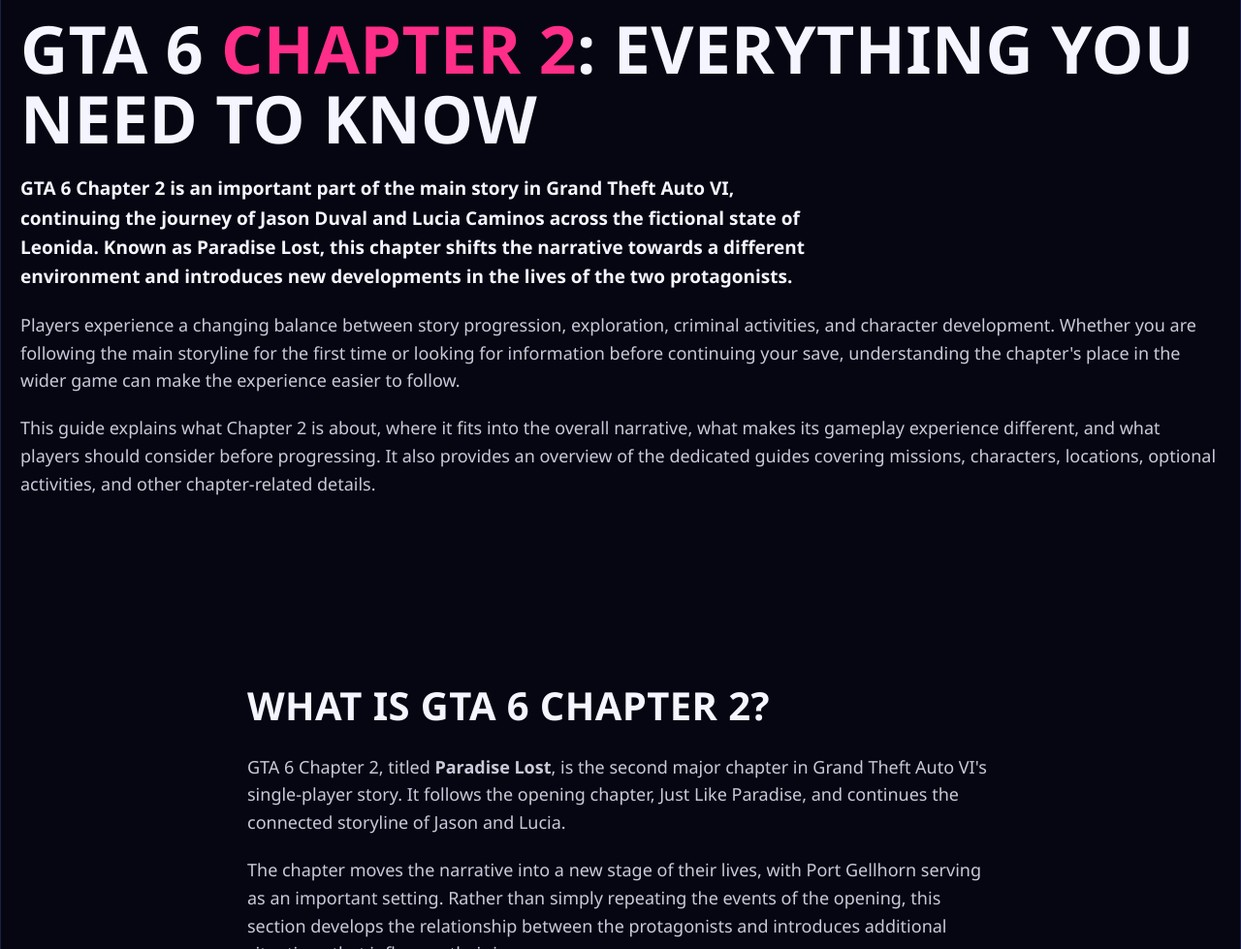
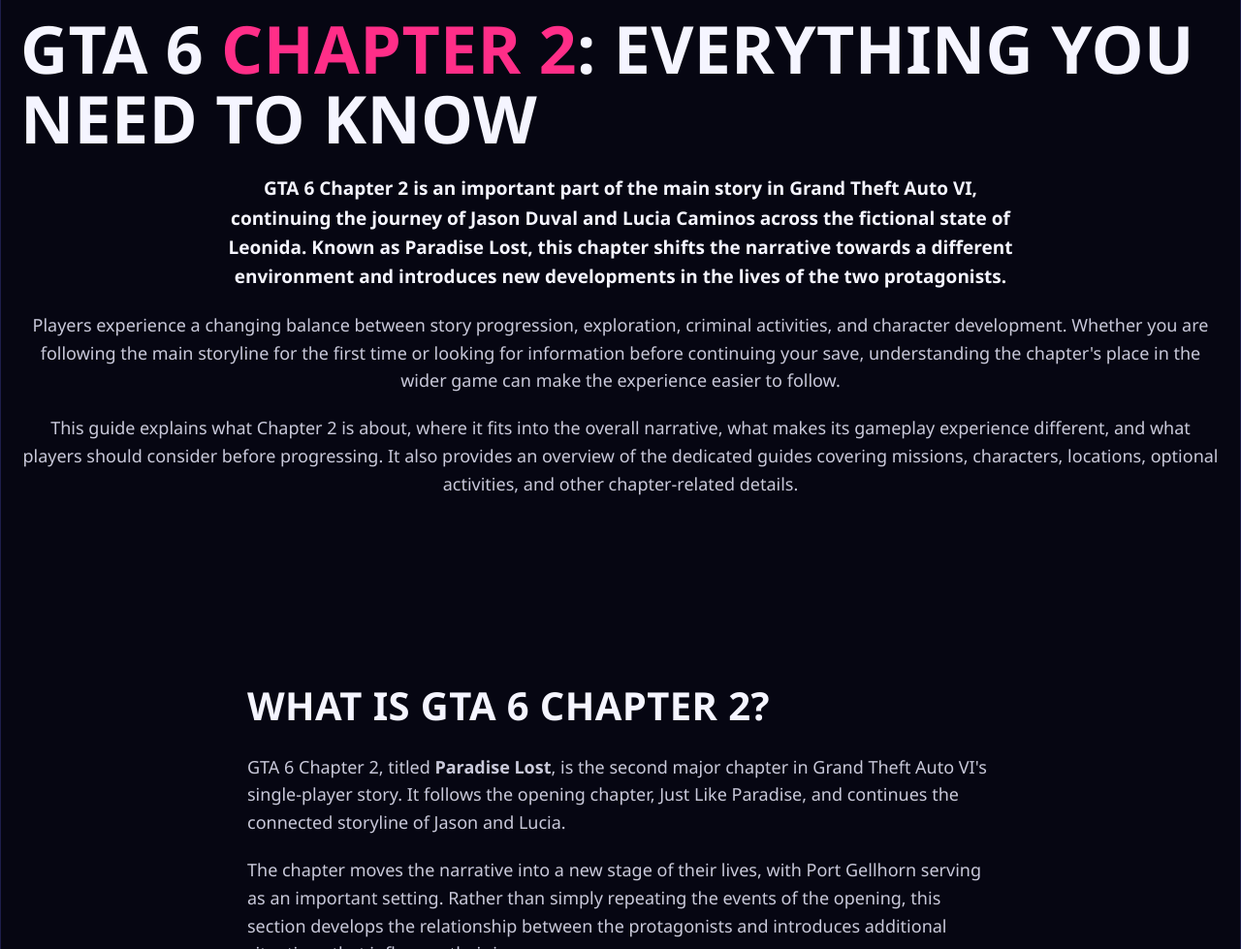
Before and after one commit to aneesalisyed55-a11y/gta6chapter2, a plain HTML site: page index.html in a window 1280 px wide. Shown: the part 911-1890 px from the top of the page at 97% size. Drawn offline with Linux system fonts and the light colour scheme.

Commit message:
Center-align hero intro text

```diff
--- a/index.html
+++ b/index.html
@@ -363,6 +363,10 @@ button,input{ font:inherit; }
 }
 .hero-body h1 .accent{ color:var(--magenta); }
 .hero-body .lede{ max-width:820px; }
+.hero-body>p:not(.eyebrow){
+  text-align:center;
+  margin-inline:auto;
+}
 .hero-body p + p{ margin-top:20px; }
 .hero-body .meta{ margin-top:18px; }
 .hero-actions{
```
